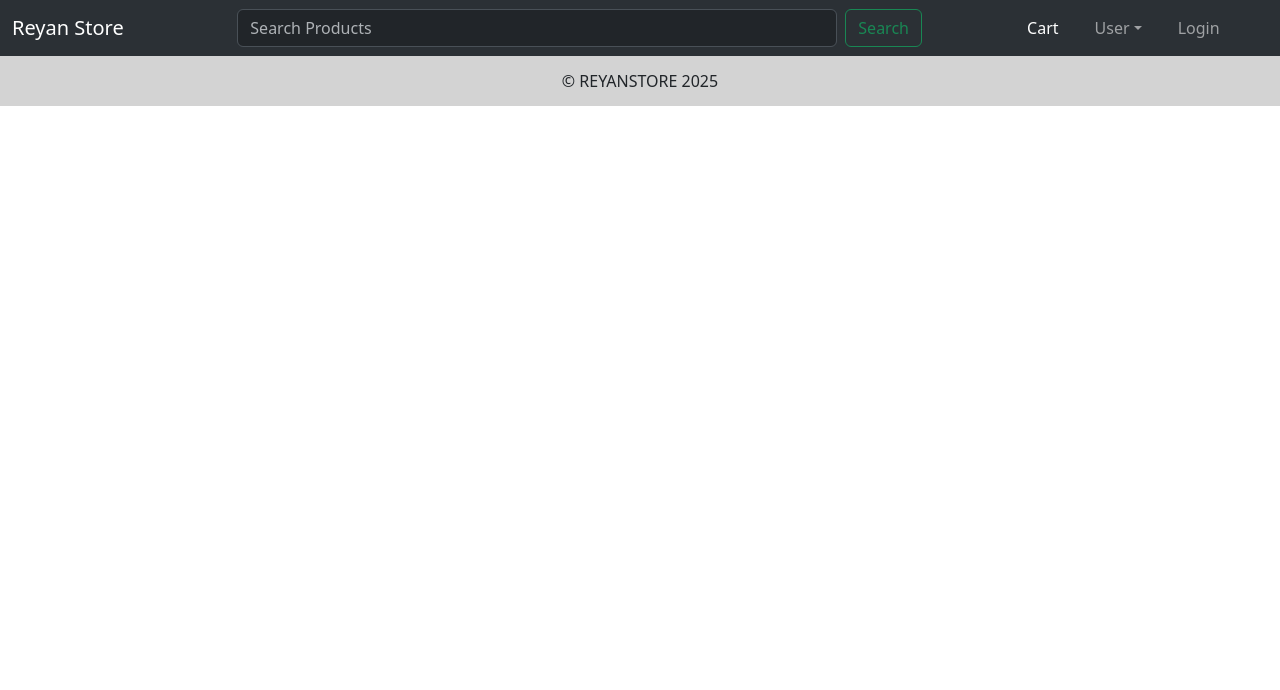
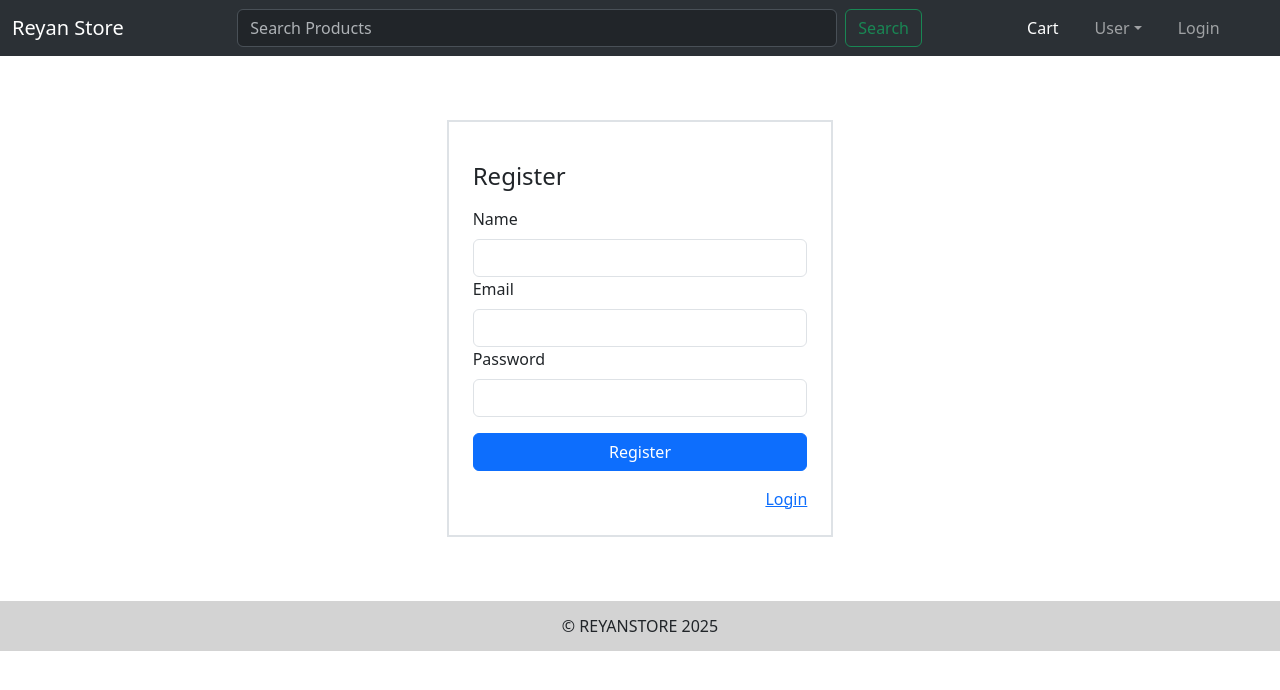
Before and after one commit to venkatravilla333/MERN-ECOM, a React (Create React App) app in the folder frontend/: page /register in a window 1280 px wide. Shown: the top 690 px of the page. Built offline with nearby package versions, Linux system fonts and the light colour scheme.

Commit message:
login & register

```diff
--- a/frontend/src/App.js
+++ b/frontend/src/App.js
@@ -6,6 +6,8 @@ import { Toaster } from 'react-hot-toast';
 
 import './app.css'
 import ProductDetails from './components/product/ProductDetails';
+import Login from './components/auth/Login';
+import Register from './components/auth/Register';
 
 let App = () => {
   return (
@@ -16,6 +18,8 @@ let App = () => {
         <Routes>
           <Route path='/' element={<Home/>} />
           <Route path='/product/:id' element={<ProductDetails/>} />
+          <Route path='/login' element={<Login/>} />
+          <Route path='/register' element={<Register/>} />
         </Routes>
         <Footer/>
       </Router>
--- /dev/null
+++ b/frontend/src/components/auth/Login.js
@@ -0,0 +1,73 @@
+import React, { useState, useEffect } from 'react'
+import { useLoginMutation } from '../../redux/api/authApi'
+
+
+import toast from 'react-hot-toast';
+
+function Login() {
+
+ let [email, setEmail] = useState("")
+  let [password, setPassword] = useState("")
+
+  console.log(email)
+  console.log(password)
+
+  let [login, { isLoading, isError, error, data }] = useLoginMutation()
+
+  console.log(data)
+
+  let handleLoginSubmit = (e) => {
+    e.preventDefault()
+
+    let loginData = {
+      email,
+      password
+    }
+    login(loginData)
+  }
+
+    useEffect(() => {
+    if (isError) {
+      toast.error(error.data.message)
+    }
+  }, [isError])
+
+
+
+  return (
+    <div className='row m-5'>
+      <div className='d-flex justify-content-center'>
+        <div className='col-4  m-3 border border-2 p-4'>
+        <h4 className='my-3'>Login</h4>
+        <form onSubmit={handleLoginSubmit}>
+          <div>
+          <label htmlFor="" className='form-label'>Email</label>
+              <input type="email" className='form-control'
+                name='email'
+                value={email}
+                onChange={(e)=> setEmail(e.target. value)}
+              />
+          </div>
+          <div>
+          <label htmlFor="" className='form-label'>Password</label>
+              <input type="password" className='form-control'
+                name='password'
+                value={password}
+                onChange={(e)=>{setPassword(e.target.value)}}
+              />
+          </div>
+          <a href="" className='float-end mt-3'>Forget password</a>
+            <button className='btn btn-primary w-100 mt-3' type='submit' disabled={isLoading}>
+              {isLoading ? "Authentication.." : "Login"}
+          </button>
+          <div>
+            <a href="" className='float-end mt-3'>New User</a>
+          </div>
+        </form>
+      </div>
+      </div>
+    </div>
+  )
+}
+
+export default Login
--- /dev/null
+++ b/frontend/src/components/auth/Register.js
@@ -0,0 +1,85 @@
+import React, { useState, useEffect } from 'react'
+import { useLoginMutation, useRegisterMutation } from '../../redux/api/authApi'
+
+
+import toast from 'react-hot-toast';
+
+function Register() {
+
+  let [user, setUser] = useState({
+    name: "",
+    email: "",
+    password: ""
+  })
+
+  let {name, email,  password} = user
+
+  console.log(email)
+  console.log(password)
+
+  let [register, { isLoading, isError, error, data }] = useRegisterMutation()
+
+  console.log(data)
+
+  let handleRegisterSubmit = (e) => {
+    e.preventDefault()
+    console.log(user)
+
+    register(user)
+
+  }
+
+    useEffect(() => {
+    if (isError) {
+      toast.error(error.data.message)
+    }
+  }, [isError])
+
+  let handleChange = (e) => {
+   setUser({...user, [e.target.name]: e.target.value})
+ }
+
+  return (
+    <div className='row m-5'>
+      <div className='d-flex justify-content-center'>
+        <div className='col-4  m-3 border border-2 p-4'>
+        <h4 className='my-3'>Register</h4>
+          <form onSubmit={handleRegisterSubmit}>
+        <div>
+          <label htmlFor="" className='form-label'>Name</label>
+              <input type="text" className='form-control'
+                name='name'
+                value={name}
+                onChange={handleChange}
+              />
+          </div>
+          <div>
+          <label htmlFor="" className='form-label'>Email</label>
+              <input type="email" className='form-control'
+                name='email'
+                value={email}
+                onChange={handleChange}
+              />
+          </div>
+          <div>
+          <label htmlFor="" className='form-label'>Password</label>
+              <input type="password" className='form-control'
+                name='password'
+                value={password}
+                onChange={handleChange}
+              />
+          </div>
+          {/* <a href="" className='float-end mt-3'>Forget password</a> */}
+            <button className='btn btn-primary w-100 mt-3' type='submit' disabled={isLoading} >{isLoading ? "User cretaing in db": "Register" }</button>
+
+          <div>
+            <a href="" className='float-end mt-3'>Login</a>
+          </div>
+        </form>
+      </div>
+      </div>
+    </div>
+  )
+}
+
+export default Register
--- /dev/null
+++ b/frontend/src/redux/api/authApi.js
@@ -0,0 +1,34 @@
+import { createApi, fetchBaseQuery } from '@reduxjs/toolkit/query/react'
+
+
+export const authApi = createApi({
+  reducerPath: 'authApi',
+  baseQuery: fetchBaseQuery({ baseUrl: '/api' }),
+  endpoints: (builder) => ({
+    register: builder.mutation({
+      query: (body) => {
+        return {
+          url: '/register',
+          method: "POST",
+          body
+        }
+
+      }
+
+    }),
+    login: builder.mutation({
+      query: (body) => {
+        return {
+          url: '/login',
+          method: "POST",
+          body
+        }
+
+      }
+
+    }),
+
+  })
+})
+
+export const { useLoginMutation, useRegisterMutation } = authApi
--- a/frontend/src/redux/store.js
+++ b/frontend/src/redux/store.js
@@ -1,14 +1,16 @@
 
 import {configureStore} from '@reduxjs/toolkit'
 import { productApi } from './api/productsApi'
+import { authApi } from './api/authApi'
 
 
 export let store = configureStore({
   reducer: {
     [productApi.reducerPath]: productApi.reducer,
+    [authApi.reducerPath]: authApi.reducer,
   },
    middleware: (getDefaultMiddleware) =>
-    getDefaultMiddleware().concat(productApi.middleware),
+    getDefaultMiddleware().concat(productApi.middleware, authApi.middleware),
 })
 
 // export default store
```
